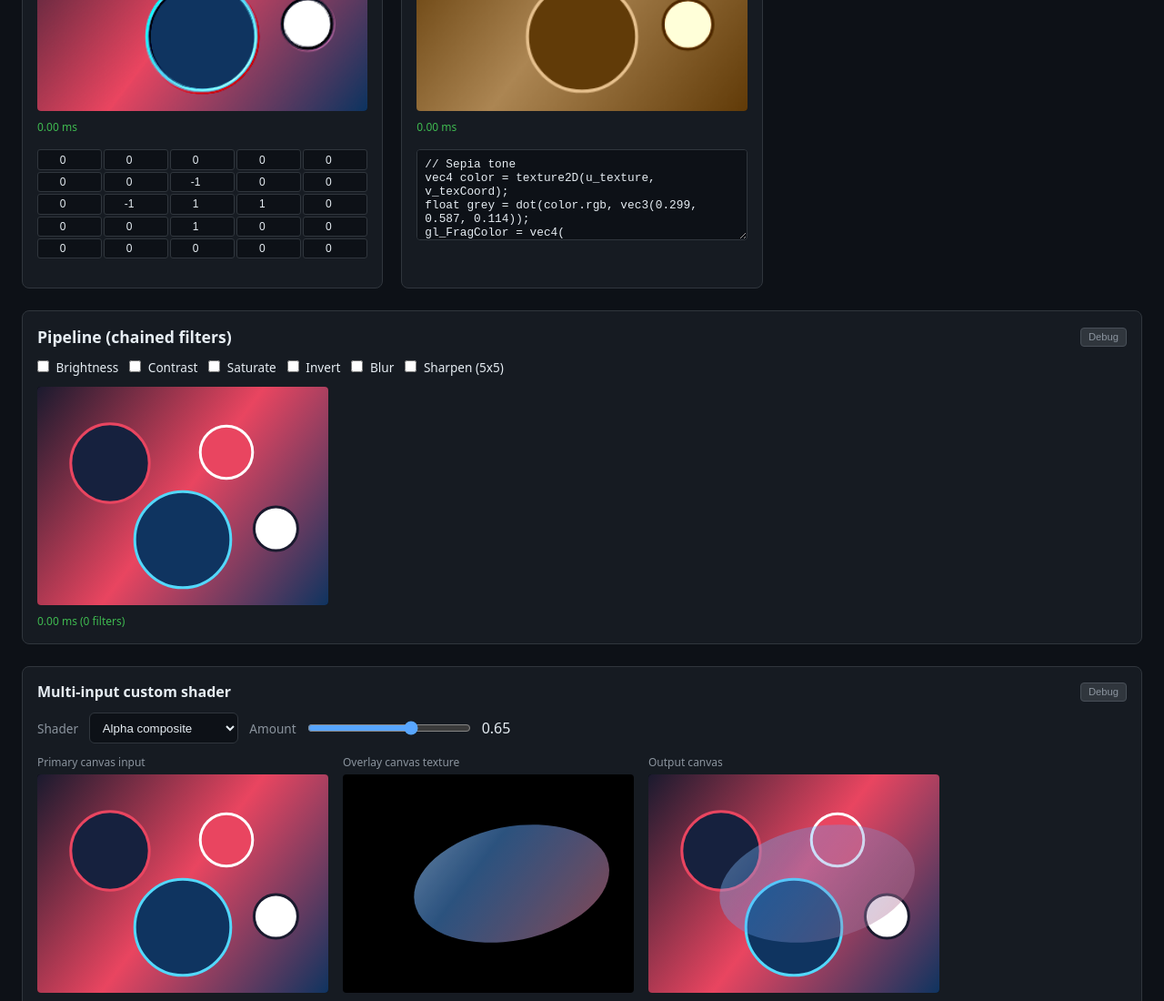
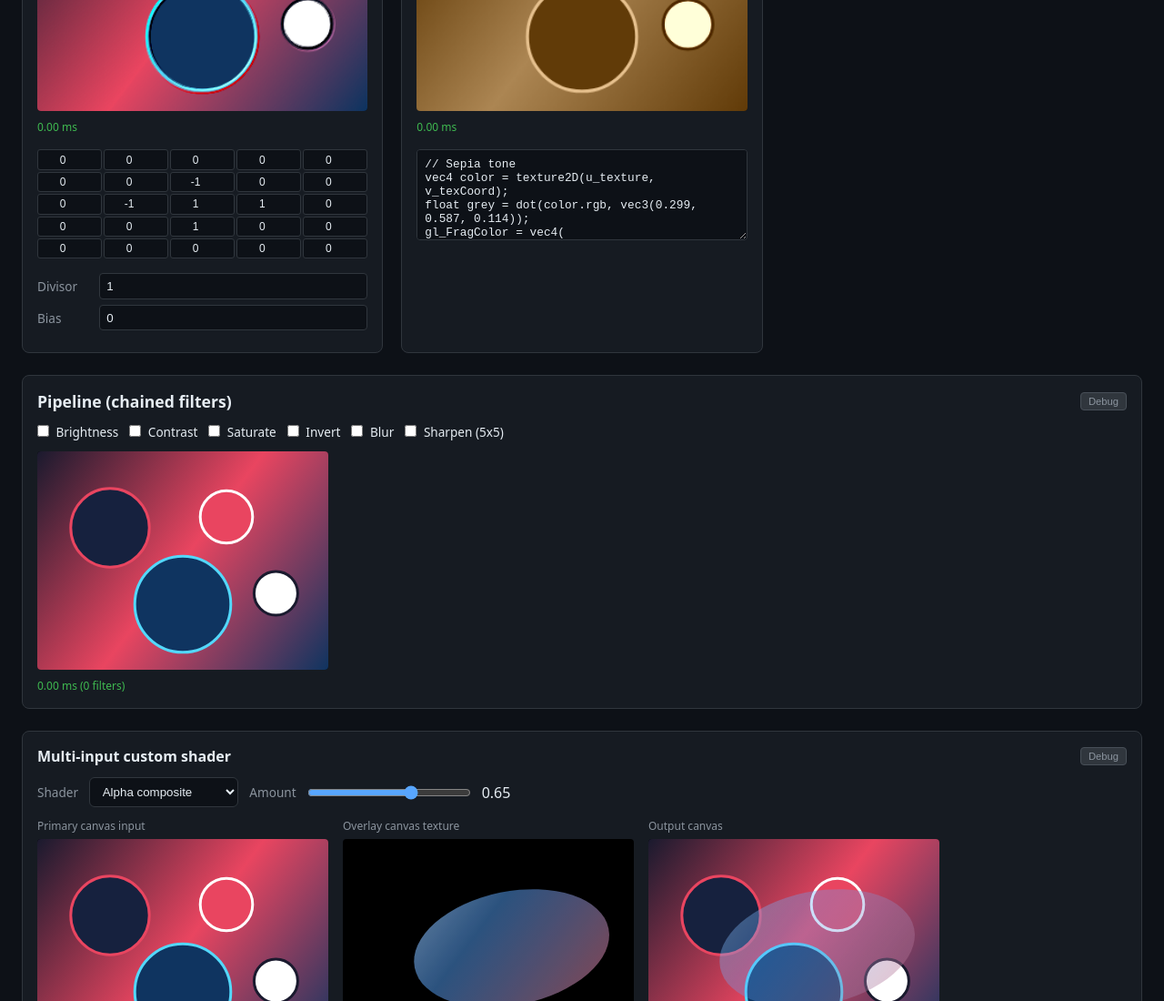
Before and after one commit to antoineMoPa/webgl-filters, a website with bundled scripts: page site/demo/index.html in a window 1280 px wide. Shown: the part 1315-2415 px from the top of the page at 91% size. Built offline with nearby package versions, Linux system fonts and the light colour scheme.

Commit message:
disable auto sum norm for convolution - reduces possible effects.

```diff
--- a/site/demo/demo.ts
+++ b/site/demo/demo.ts
@@ -169,7 +169,9 @@ const filterDefs: FilterDef[] = [
     create() {
       const inputs = document.querySelectorAll<HTMLInputElement>(".kernel-input");
       const kernel = Array.from(inputs).map(i => parseFloat(i.value) || 0) as unknown as Kernel5x5;
-      return convolve({ kernel });
+      const divisor = parseFloat((document.getElementById("ctrl-convolve-divisor") as HTMLInputElement)?.value ?? "1");
+      const bias = parseFloat((document.getElementById("ctrl-convolve-bias") as HTMLInputElement)?.value ?? "0");
+      return convolve({ kernel, divisor, bias });
     },
     controls(el, onChange) {
       const emboss = [
@@ -190,6 +192,15 @@ const filterDefs: FilterDef[] = [
         grid.appendChild(inp);
       });
       el.appendChild(grid);
+      const params = document.createElement("div");
+      params.className = "convolve-params";
+      params.innerHTML = `
+        <label>Divisor</label><input type="number" id="ctrl-convolve-divisor" step="0.1" value="1">
+        <label>Bias</label><input type="number" id="ctrl-convolve-bias" step="0.01" value="0">`;
+      for (const input of params.querySelectorAll<HTMLInputElement>("input")) {
+        input.addEventListener("input", onChange);
+      }
+      el.appendChild(params);
     },
   },
   {
--- a/site/demo/index.html
+++ b/site/demo/index.html
@@ -23,6 +23,8 @@
     .timing { font-size: 0.75rem; color: #3fb950; margin-top: 0.25rem; }
     .kernel-grid { display: grid; grid-template-columns: repeat(5, 1fr); gap: 2px; margin: 0.5rem 0; }
     .kernel-grid input { width: 100%; padding: 0.2rem; text-align: center; background: #0d1117; color: #e6edf3; border: 1px solid #30363d; border-radius: 3px; font-size: 0.75rem; }
+    .convolve-params { width: 100%; display: grid; grid-template-columns: auto minmax(80px, 1fr); gap: 0.4rem 0.5rem; align-items: center; }
+    .convolve-params input { padding: 0.35rem 0.45rem; background: #0d1117; color: #e6edf3; border: 1px solid #30363d; border-radius: 4px; }
     textarea { width: 100%; height: 100px; background: #0d1117; color: #e6edf3; border: 1px solid #30363d; border-radius: 4px; padding: 0.5rem; font-family: monospace; font-size: 0.8rem; resize: vertical; margin: 0.5rem 0; }
     .pipeline-section { margin-top: 1.5rem; background: #161b22; border: 1px solid #30363d; border-radius: 8px; padding: 1rem; }
     .pipeline-section .card-header { margin-bottom: 0.75rem; }
--- a/src/filters/convolve.ts
+++ b/src/filters/convolve.ts
@@ -7,8 +7,7 @@ import type { ConvolutionOptions, Filter } from "../types.js";
  */
 export function convolve(options: ConvolutionOptions): Filter {
   const { kernel, bias = 0 } = options;
-  const kernelSum = kernel.reduce((a, b) => a + b, 0);
-  const divisor = options.divisor ?? (kernelSum === 0 ? 1 : kernelSum);
+  const divisor = options.divisor ?? 1;
 
   // Generate 25 sample+accumulate lines
   const lines: string[] = [];
--- a/src/types.ts
+++ b/src/types.ts
@@ -58,7 +58,7 @@ export type TextureUniformValue =
 
 export interface ConvolutionOptions {
   kernel: Kernel5x5;
-  /** Divisor applied after summing. Defaults to kernel sum (or 1 if sum is 0). */
+  /** Divisor applied after summing. Defaults to 1. */
   divisor?: number;
   /** Value added after division (in 0-1 range). Defaults to 0. */
   bias?: number;
```
Also changed, not shown: src/filters/__tests__/convolve.test.ts (+33 -1 lines), README.md.
